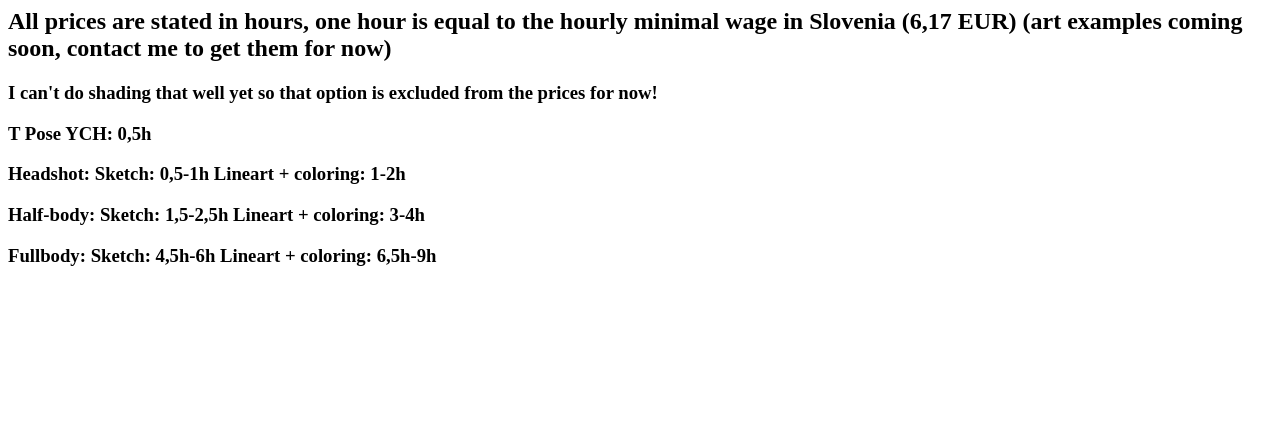
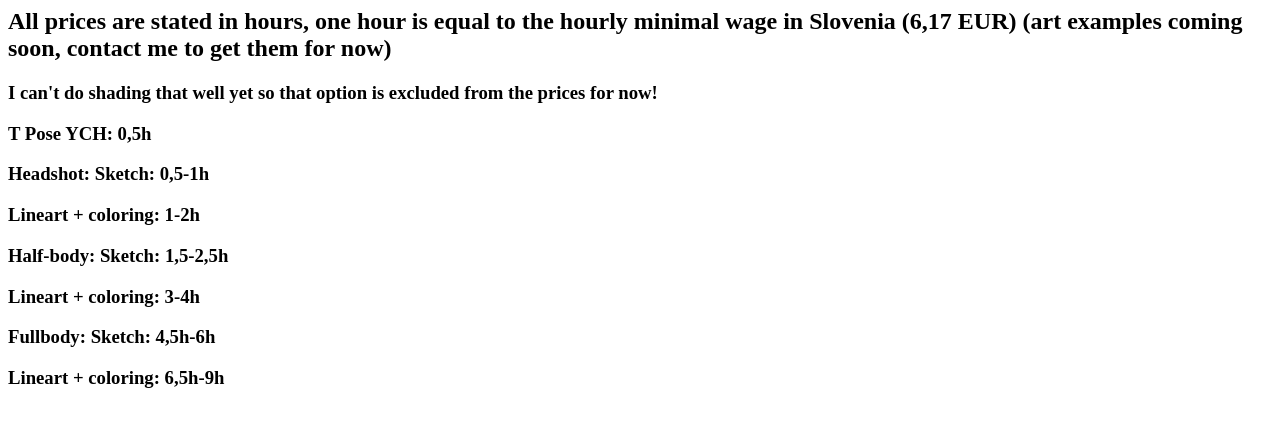
Before and after one commit to NightBush/prices, a plain HTML site: page index.html in a window 1280 px wide. Drawn offline with Linux system fonts and the light colour scheme.

Commit message:
Update index.html

```diff
--- a/index.html
+++ b/index.html
@@ -1,9 +1,9 @@
 <h2>All prices are stated in hours, one hour is equal to the hourly minimal wage in Slovenia (6,17 EUR) (art examples coming soon, contact me to get them for now)</h2>
 <h3>I can't do shading that well yet so that option is excluded from the prices for now!</h3>
 <h3>T Pose YCH: 0,5h</h3>
-<h3>Headshot: Sketch: 0,5-1h
-          Lineart + coloring: 1-2h</h3>
-<h3>Half-body: Sketch: 1,5-2,5h
-           Lineart + coloring: 3-4h</h3>
-<h3>Fullbody: Sketch: 4,5h-6h
-          Lineart + coloring: 6,5h-9h</h3>
+<h3>Headshot: Sketch: 0,5-1h</h3>
+<h3>          Lineart + coloring: 1-2h</h3>
+<h3>Half-body: Sketch: 1,5-2,5h</h3>
+<h3>           Lineart + coloring: 3-4h</h3>
+<h3>Fullbody: Sketch: 4,5h-6h</h3>
+<h3>          Lineart + coloring: 6,5h-9h</h3>
```
